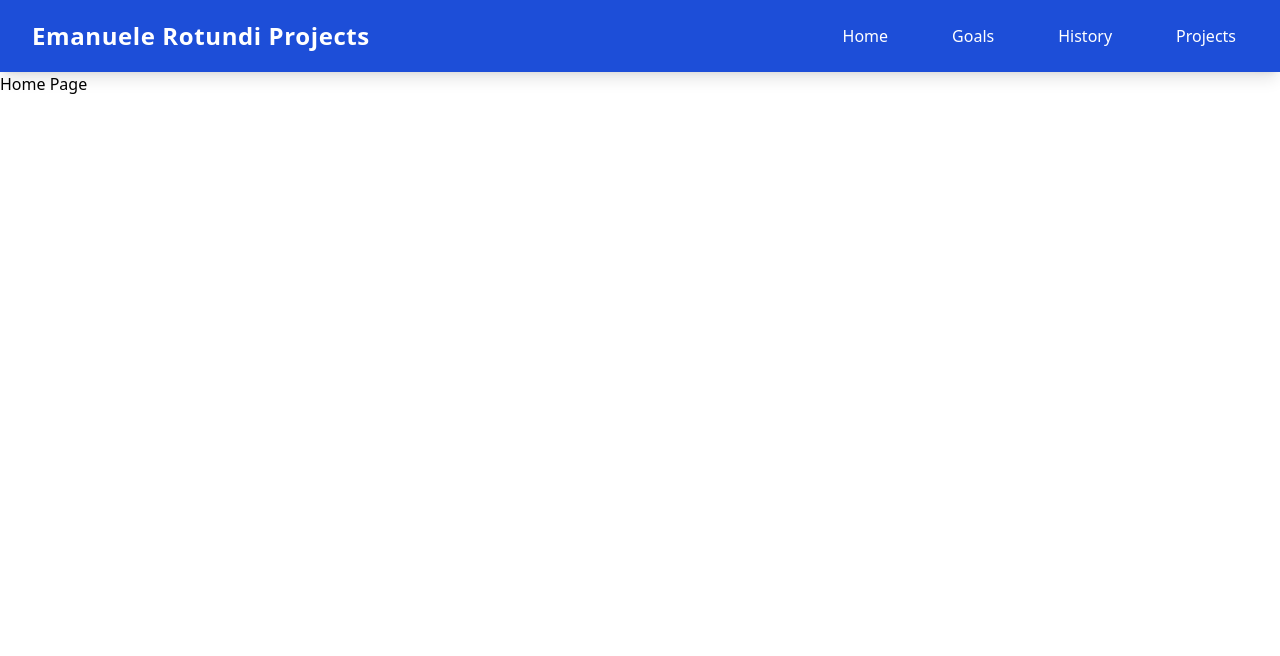
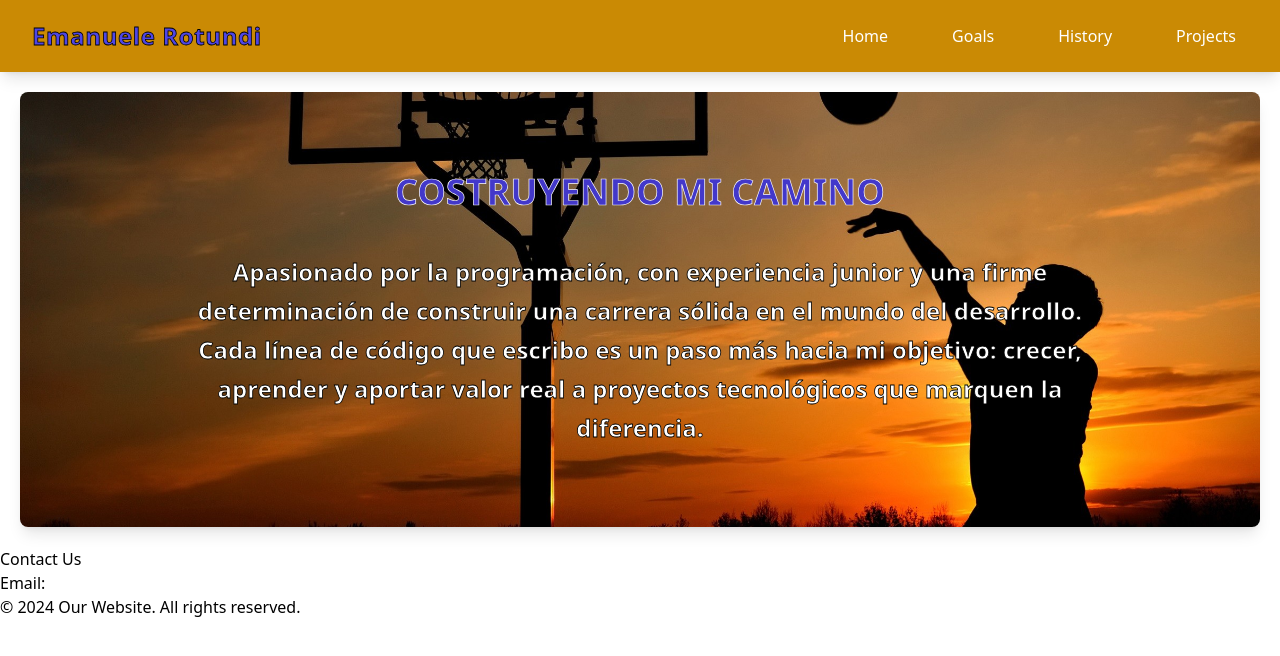
Before and after one commit to emrotu24/emrotu.basic.projects, a React (Vite) app: page / in a window 1280 px wide. Shown: the top 656 px of the page. Built offline with nearby package versions, Linux system fonts and the light colour scheme.

Commit message:
Implementacion Introductio HomePage

```diff
--- /dev/null
+++ b/Components/Contacts.jsx
@@ -0,0 +1,8 @@
+export default function Contacts() {
+  return(
+    <section className="contacts">
+      <h2>Contact Us</h2>
+      <p>Email:</p>
+    </section>
+  )
+}
--- /dev/null
+++ b/Components/Footer.jsx
@@ -0,0 +1,7 @@
+export default function Footer() {
+  return(
+    <footer className="footer">
+      <p>&copy; 2024 Our Website. All rights reserved.</p>
+    </footer>
+  )
+}
--- /dev/null
+++ b/Components/Introduction.jsx
@@ -0,0 +1,11 @@
+import IntroductionWallpaper from '../images/IntroductionWallpaper.jpg';
+
+export default function Introduction() {
+  return(
+    <section className="group introduction bg-cover bg-no-repeat bg-center flex flex-col text-center py-20 my-5 mx-5 rounded-lg shadow-lg"
+            style={{ backgroundImage: `url(${IntroductionWallpaper})` }}>
+        <h1 className="text-4xl text-outline-title font-bold text-indigo-700 group-hover:animate-bounce transition pb-10">COSTRUYENDO MI CAMINO</h1>
+        <p className="text-2xl text-outline text-white font-bold mx-40 leading-relaxed">Apasionado por la programación, con experiencia junior y una firme determinación de construir una carrera sólida en el mundo del desarrollo. Cada línea de código que escribo es un paso más hacia mi objetivo: crecer, aprender y aportar valor real a proyectos tecnológicos que marquen la diferencia.</p>
+    </section>
+  )
+}
--- a/Components/Navbar.jsx
+++ b/Components/Navbar.jsx
@@ -4,13 +4,13 @@ import { Link } from 'react-router-dom';
 
 export default function Navbar() {
   return (
-    <nav className="bg-blue-700 text-white px-8 py-5 flex items-center justify-between shadow-lg">
-      <div className="font-bold text-2xl tracking-wide">Emanuele Rotundi Projects</div>
+    <nav className="bg-yellow-600 text-white px-8 py-5 flex items-center justify-between shadow-lg">
+      <div className="font-bold text-outline text-indigo-600 text-2xl tracking-wide">Emanuele Rotundi</div>
       <ul className="flex gap-10">
-        <li><Link to="/" className="hover:text-yellow-300 transition px-3 py-2 rounded-md">Home</Link></li>
-        <li><Link to="/goals" className="hover:text-yellow-300 transition px-3 py-2 rounded-md">Goals</Link></li>
-        <li><Link to="/history" className="hover:text-yellow-300 transition px-3 py-2 rounded-md">History</Link></li>
-        <li><Link to="/projects" className="hover:text-yellow-300 transition px-3 py-2 rounded-md">Projects</Link></li>
+        <li><Link to="/" className="hover:text-indigo-600 transition px-3 py-2 rounded-md">Home</Link></li>
+        <li><Link to="/goals" className="hover:text-indigo-600 transition px-3 py-2 rounded-md">Goals</Link></li>
+        <li><Link to="/history" className="hover:text-indigo-600 transition px-3 py-2 rounded-md">History</Link></li>
+        <li><Link to="/projects" className="hover:text-indigo-600 transition px-3 py-2 rounded-md">Projects</Link></li>
       </ul>
     </nav>
   );
--- a/Pages/History.jsx
+++ b/Pages/History.jsx
@@ -1,5 +1,5 @@
 import React from 'react';
 
 export default function History() {
-  return <div>History Page</div>;
+  return <div>Historysas Page</div>;
 }
--- a/Pages/Home.jsx
+++ b/Pages/Home.jsx
@@ -1,5 +1,16 @@
 import React from 'react';
+import Introduction from '../Components/Introduction';
+import Contacts from '../Components/Contacts';
+import Footer from '../Components/Footer';
 
 export default function Home() {
-  return <div>Home Page</div>;
+  return(
+    <>
+      <main>
+        <Introduction />
+        <Contacts />
+        <Footer />
+      </main>
+    </>
+  )
 }
--- a/index.css
+++ b/index.css
@@ -1,3 +1,10 @@
 @tailwind base;
 @tailwind components;
 @tailwind utilities;
+
+.text-outline {
+  -webkit-text-stroke: 0.8px black; /* colore del bordo */
+}
+.text-outline-title {
+  -webkit-text-stroke: 0.7px white; /* colore del bordo */
+}
```
Also changed, not shown: images/IntroductionWallpaper.jpg (added).
